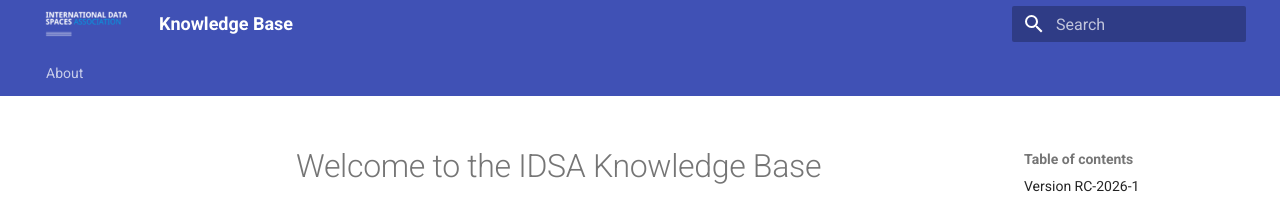
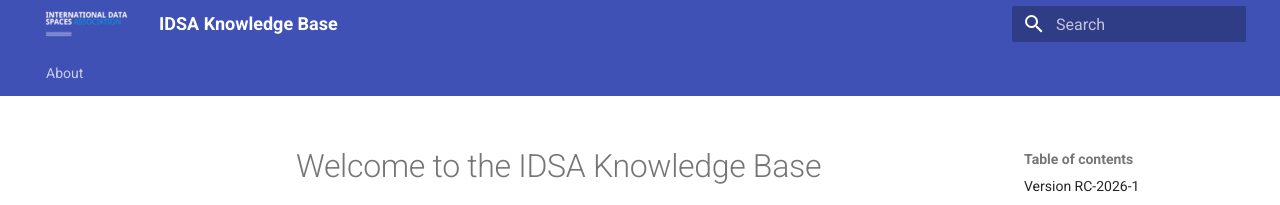
Before and after one commit to International-Data-Spaces-Association/knowledge-base, an MkDocs documentation site: the page built from docs/index.md, in a window 1280 px wide. Shown: the top 205 px of the page. Built offline with MkDocs 1.6.1 and Material for MkDocs 9.7.7, drawn with Linux system fonts in a browser that asks for light colours.

Commit message:
Rename site

```diff
--- a/mkdocs.yml
+++ b/mkdocs.yml
@@ -1,6 +1,6 @@
 
-site_name: Knowledge Base
-site_url: https://ssteinbuss.github.io/knowledge-base/
+site_name: IDSA Knowledge Base
+site_url: https://kb.internationaldataspaces.org
 theme:
   name: material
   favicon: assets/favicon.png
```
